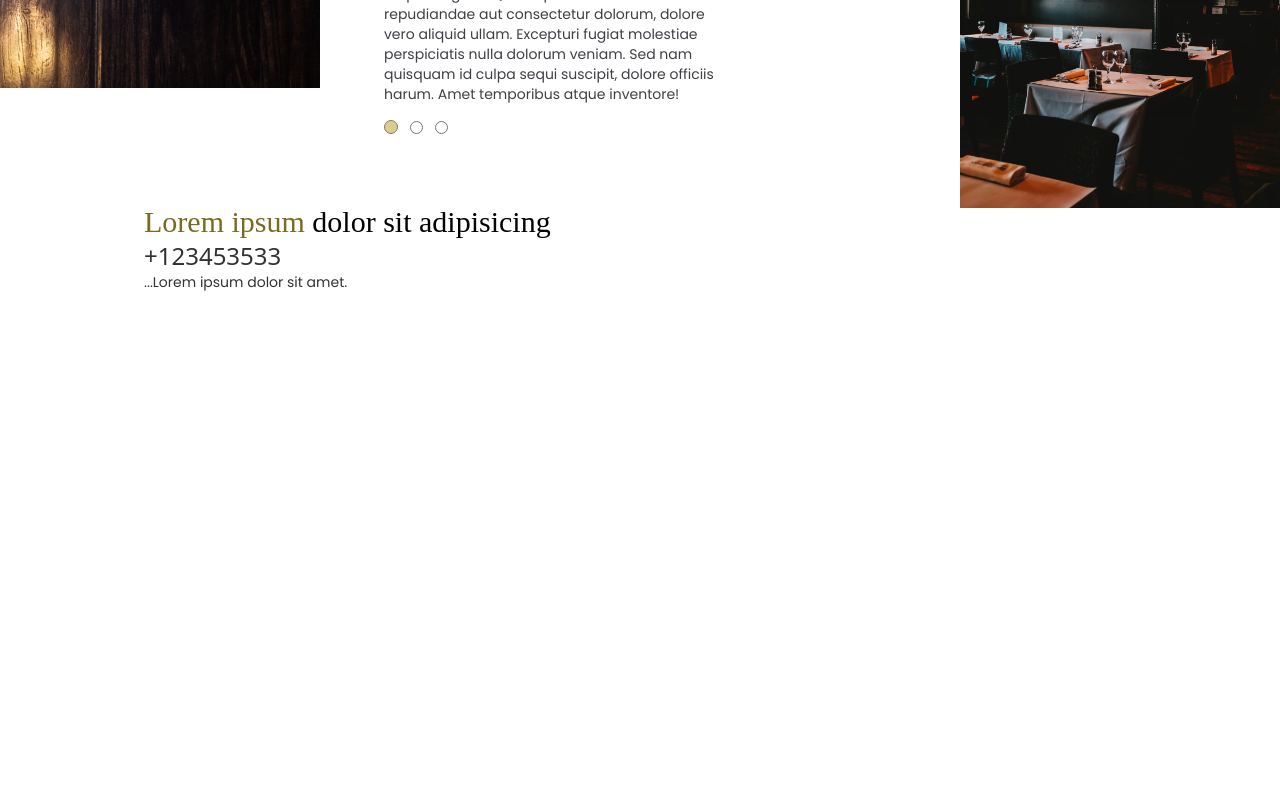
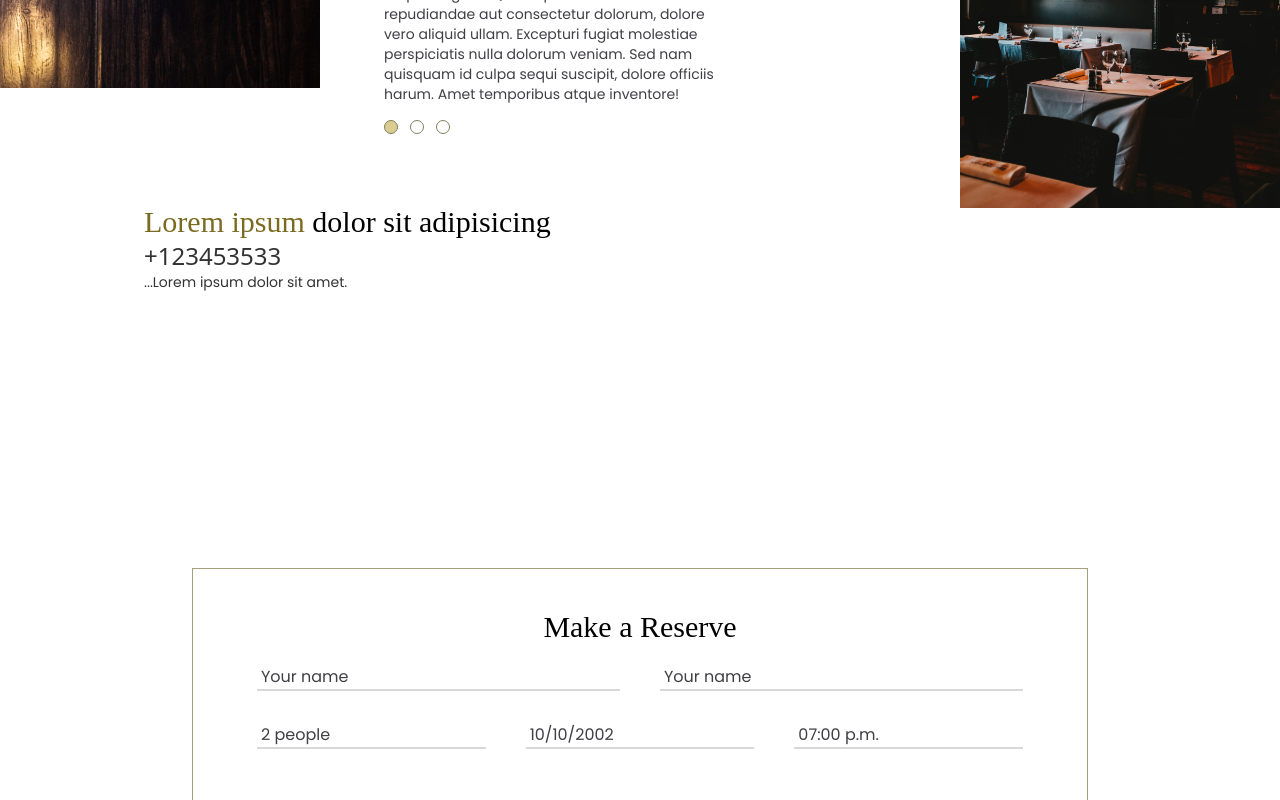
Before and after one commit to luigyy/pizza-restaurant, a React (Vite) app: page / in a window 1280 px wide. Shown: the part 8600-9400 px from the top of the page. Before the commit the page ends 9216 px from the top, so only its background shows below. Built offline with nearby package versions, Linux system fonts and the light colour scheme; a web font is replaced by a local one.

Commit message:
finish reservation form and footer

```diff
--- a/src/App.tsx
+++ b/src/App.tsx
@@ -5,10 +5,12 @@ import ForthSection from "./pages/ForthSection";
 import FifthSection from "./pages/FifthSection";
 import MenuSection from "./pages/MenuSection";
 import PlaceDescription from "./pages/PlaceDescription";
+import ReservationForm from "./pages/ReservationForm";
+import Footer from "./components/Footer";
 
 function App() {
   return (
-    <div className="mb-32 overflow-x-hidden">
+    <div className=" overflow-x-hidden">
       <Hero />
       <SecondSection />
       <ThirdSection />
@@ -16,6 +18,8 @@ function App() {
       <FifthSection />
       <MenuSection />
       <PlaceDescription />
+      <ReservationForm />
+      <Footer />
     </div>
   );
 }
--- /dev/null
+++ b/src/components/Footer.tsx
@@ -0,0 +1,11 @@
+import React from "react";
+
+interface FooterProps {}
+
+const Footer: React.FC<FooterProps> = ({}) => {
+  return (
+    <div className="bg-[#8d8a5b] h-72 mt-80 border-t-4 border-[#beb17d]"></div>
+  );
+};
+
+export default Footer;
--- a/src/pages/PlaceDescription.tsx
+++ b/src/pages/PlaceDescription.tsx
@@ -44,8 +44,16 @@ const PlaceDescription: React.FC<PlaceDescriptionProps> = ({}) => {
               type="radio"
               className="mr-3 appearance-none  w-[14px] h-[14px] rounded-full border outline-none border-[#817f5d] checked:bg-[#dbcc91]"
             />
-            <input type="radio" className="mr-3" />
-            <input type="radio" className="mr-3" />
+            <input
+              checked={false}
+              type="radio"
+              className="mr-3 appearance-none  w-[14px] h-[14px] rounded-full border outline-none border-[#817f5d] checked:bg-[#dbcc91]"
+            />
+            <input
+              checked={false}
+              type="radio"
+              className="mr-3 appearance-none  w-[14px] h-[14px] rounded-full border outline-none border-[#817f5d] checked:bg-[#dbcc91]"
+            />
           </div>
         </div>
         <div className="pt-16 pl-36">
--- /dev/null
+++ b/src/pages/ReservationForm.tsx
@@ -0,0 +1,51 @@
+import React from "react";
+
+interface ReservationFormProps {}
+
+const ReservationForm: React.FC<ReservationFormProps> = ({}) => {
+  return (
+    <div className="border border-[#8d8a5b]/80 w-[70%] mt-20 mx-auto h-80 px-16">
+      <h1 className="font-[Gazeta] text-center text-3xl pt-10">
+        Make a Reserve
+      </h1>
+
+      <div className="flex gap-10 justify-center font-display pt-5 ">
+        <input
+          type="text"
+          value="Your name"
+          className="w-1/2 border-b-2 border-zinc-300/90 px-1 text-zinc-700"
+        />
+        <input
+          type="text"
+          value="Your name"
+          className="w-1/2 border-b-2 border-zinc-300/90 px-1 text-zinc-700"
+        />
+      </div>
+
+      <div className="flex gap-10 justify-center font-display pt-8 ">
+        <input
+          type="text"
+          value="2 people"
+          className="w-1/3 border-b-2 border-zinc-300/90 px-1 text-zinc-700 "
+        />
+        <input
+          type="text"
+          value="10/10/2002"
+          className="w-1/3 border-b-2 border-zinc-300/90 px-1 text-zinc-700"
+        />
+        <input
+          type="text"
+          value="07:00 p.m."
+          className="w-1/3 border-b-2 border-zinc-300/90 px-1 text-zinc-700"
+        />
+      </div>
+      <div className="flex justify-center mx-auto pt-16 items-center">
+        <button className=" bg-[#8e875d] uppercase text-white py-2 px-7  text-sm border-2 border-[#c0b281] ">
+          Book a table
+        </button>
+      </div>
+    </div>
+  );
+};
+
+export default ReservationForm;
```
